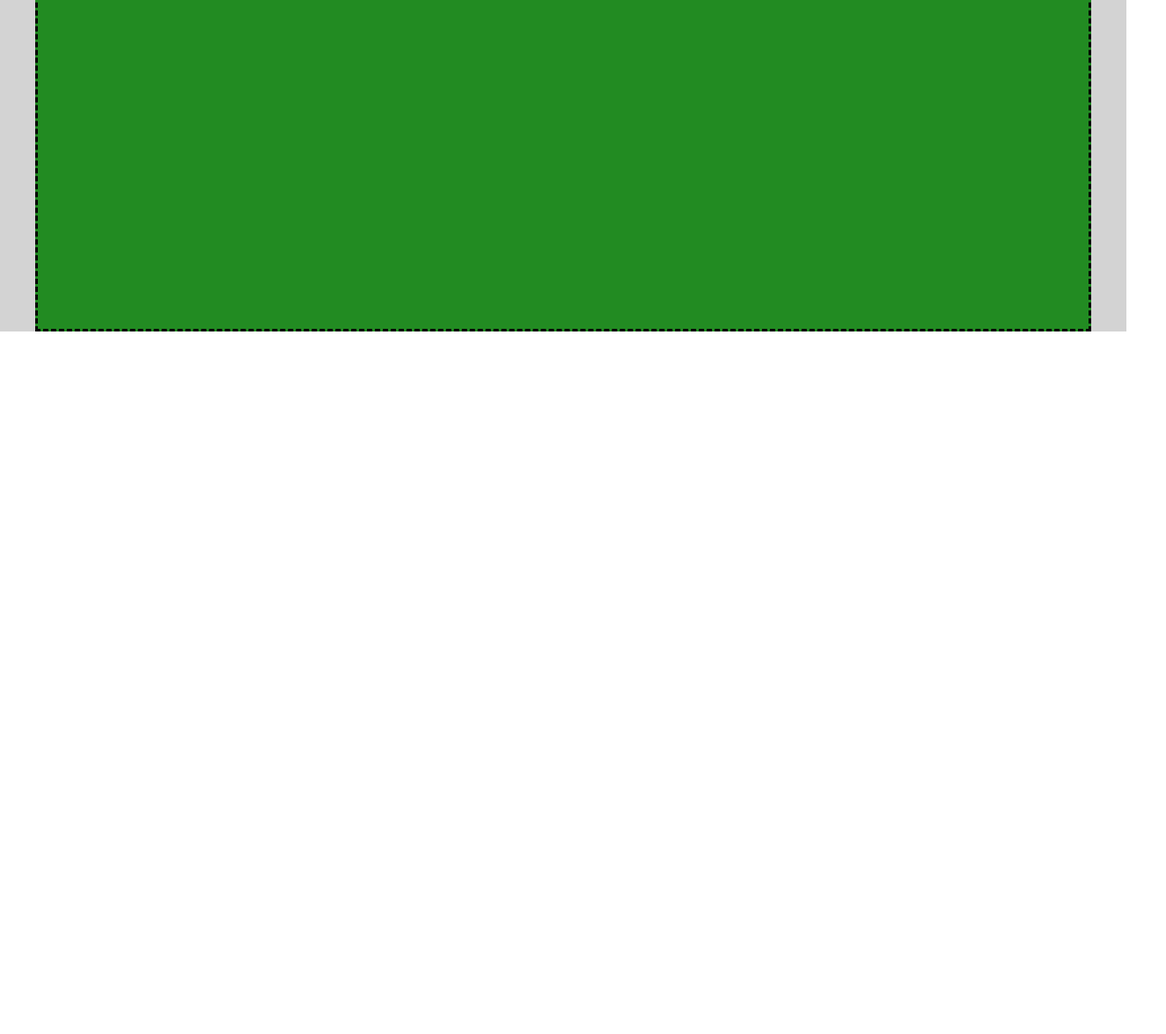
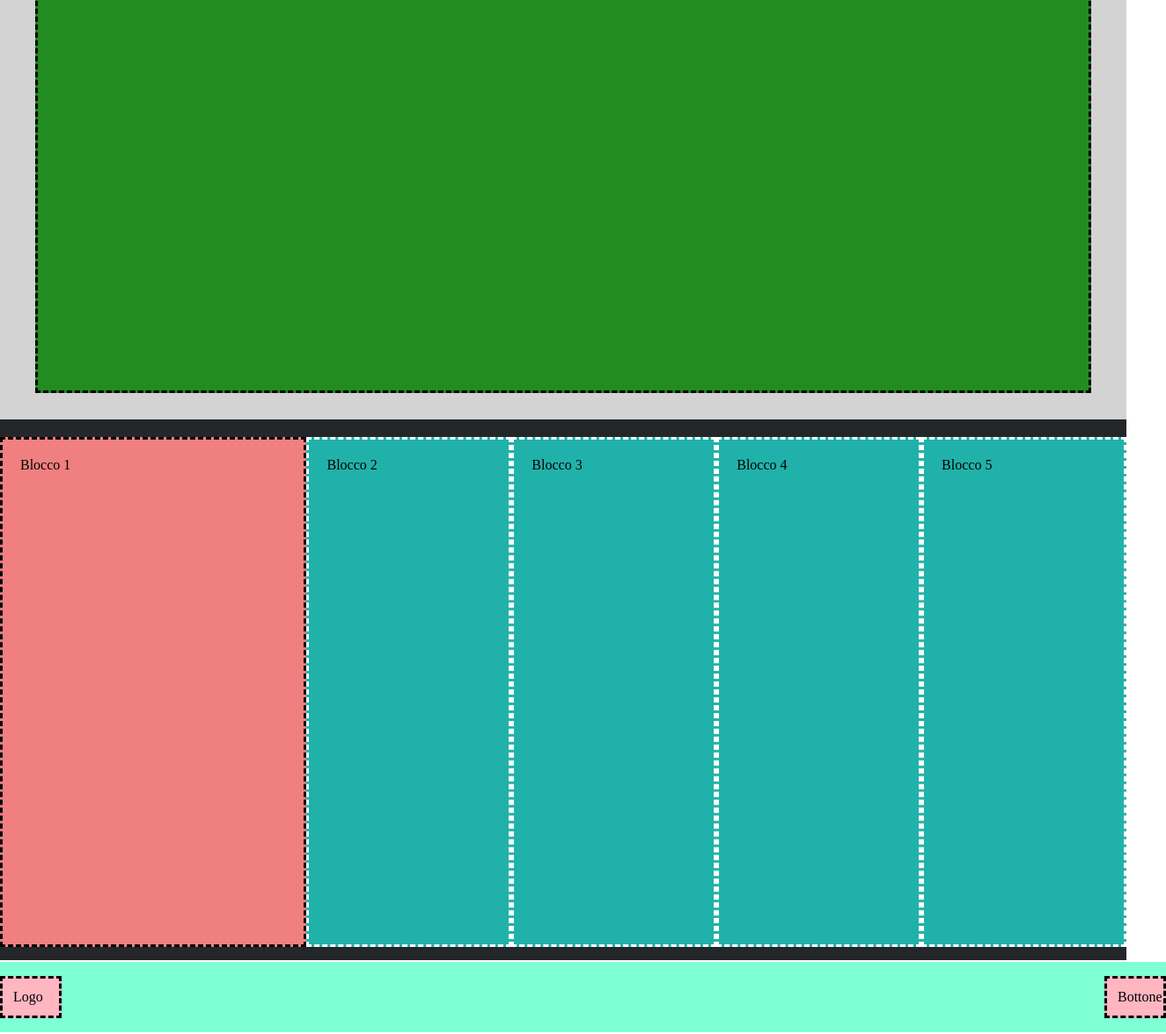
Before and after one commit to Andrea-Pascali/htmlcss-struttura-discord, a plain HTML site: page index.html in a window 1280 px wide. Shown: the part 2313-3489 px from the top of the page at 88% size, 1325 px wide, since content can reach past the window. Before the commit the page ends 2690 px from the top, so only its background shows below. Drawn offline with Linux system fonts and the light colour scheme.

Commit message:
add footer

```diff
--- a/css/style.css
+++ b/css/style.css
@@ -165,6 +165,8 @@ header > .hero {
      width: 480px;
      min-height: 500px;
      margin: 0px;
+     margin-top: 20px;
+     margin-bottom: 20px;
 
 
 
@@ -180,6 +182,8 @@ header > .hero {
      width: 723px;
      min-height: 500px;
      margin: 0px;
+     margin-top: 20px;
+     margin-bottom: 20px;
 
 }
 
@@ -203,5 +207,96 @@ header > .hero {
      width: 1200px;
      min-height: 500px;
      margin: 0px;
+     margin-top: 30px;
+     margin-bottom: 30px;
 
 }
+
+
+/*------------------
+      FOOTER
+--------------------*/
+
+footer > .bottom-bar {
+     display: flex;
+     justify-content: space-between;
+
+}
+
+.footer {
+     background-color: #23272a;
+
+     margin-top: 2px;
+     margin-bottom: 2px;
+
+}
+
+.conteiner-foot {
+
+     display: flex;
+     /* gap: 10px; */
+     /* width: 1200px; */
+     margin: auto;
+     background-color: #23272a;
+     justify-content: center;
+     min-height: 500px;
+
+}
+
+
+.blocco-one{
+     background-color: #f08080;
+     padding: 20px;
+     border: dashed black;
+     min-height: 580px;
+     width: 360px;
+     margin-top: 20px;
+     margin-bottom: 15px;
+
+
+}
+
+.blocco {
+     background-color: #20b2aa;
+     padding: 20px;
+     border: 1px solid #333;
+     border: dashed rgb(255, 255, 255);
+     width: 240px;
+     min-height: 580px;
+     margin-top: 20px;
+     margin-bottom: 15px;
+
+
+ }
+
+.bottom-bar{
+    background-color: #7fffd4;
+    margin: auto;
+    height: 80px;
+    width: 1325px;
+    align-items: center;
+
+
+
+
+}
+
+.logo {
+     background-color: #ffb6c1;
+     width: 70px;
+     border: dashed rgb(0, 0, 0);
+     padding: 12px;
+      margin-top: 2px;
+     margin-bottom: 2px;
+
+}
+
+.bottom {
+     background-color: #ffb6c1;
+     width: 70px;
+     border: dashed rgb(0, 0, 0);
+     padding: 12px;
+      margin-top: 2px;
+     margin-bottom: 2px;
+
+}
--- a/index.html
+++ b/index.html
@@ -60,6 +60,33 @@
 
 
 
+<div class="conteiner-foot">
+    <div class="blocco-one">Blocco 1</div>
+    <div class="blocco">Blocco 2</div>
+    <div class="blocco">Blocco 3</div>
+    <div class="blocco">Blocco 4</div>
+    <div class="blocco">Blocco 5</div>
+</div>
+
+
+
+
+
+<footer class="footer">
+
+    <div class="bottom-bar">
+
+        <div class="logo">Logo</div>
+
+
+        <div class="bottom">Bottone</div>
+
+    </div>
+
+</footer>
+
+
+
 
 </body>
 </html>
```
